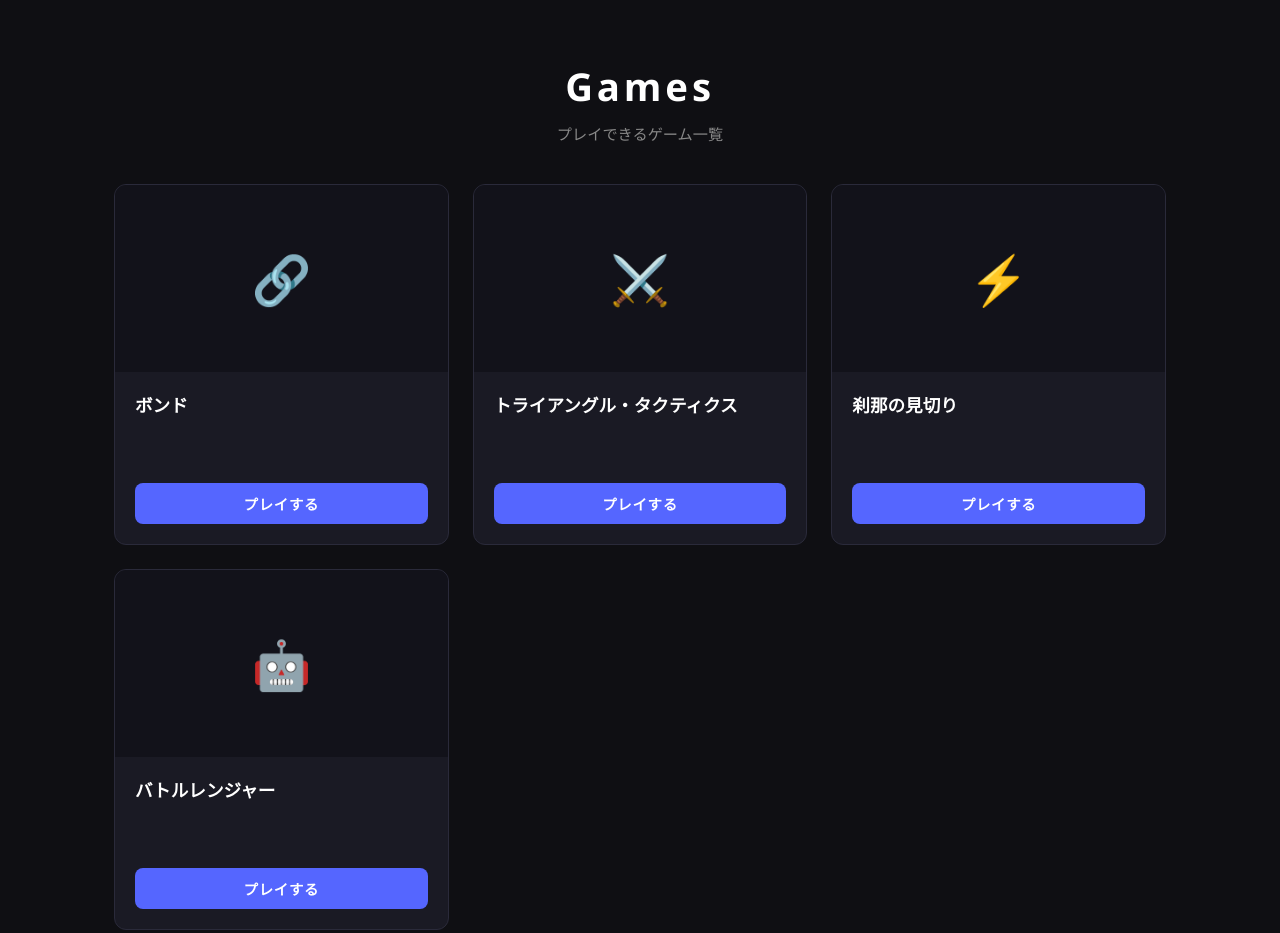
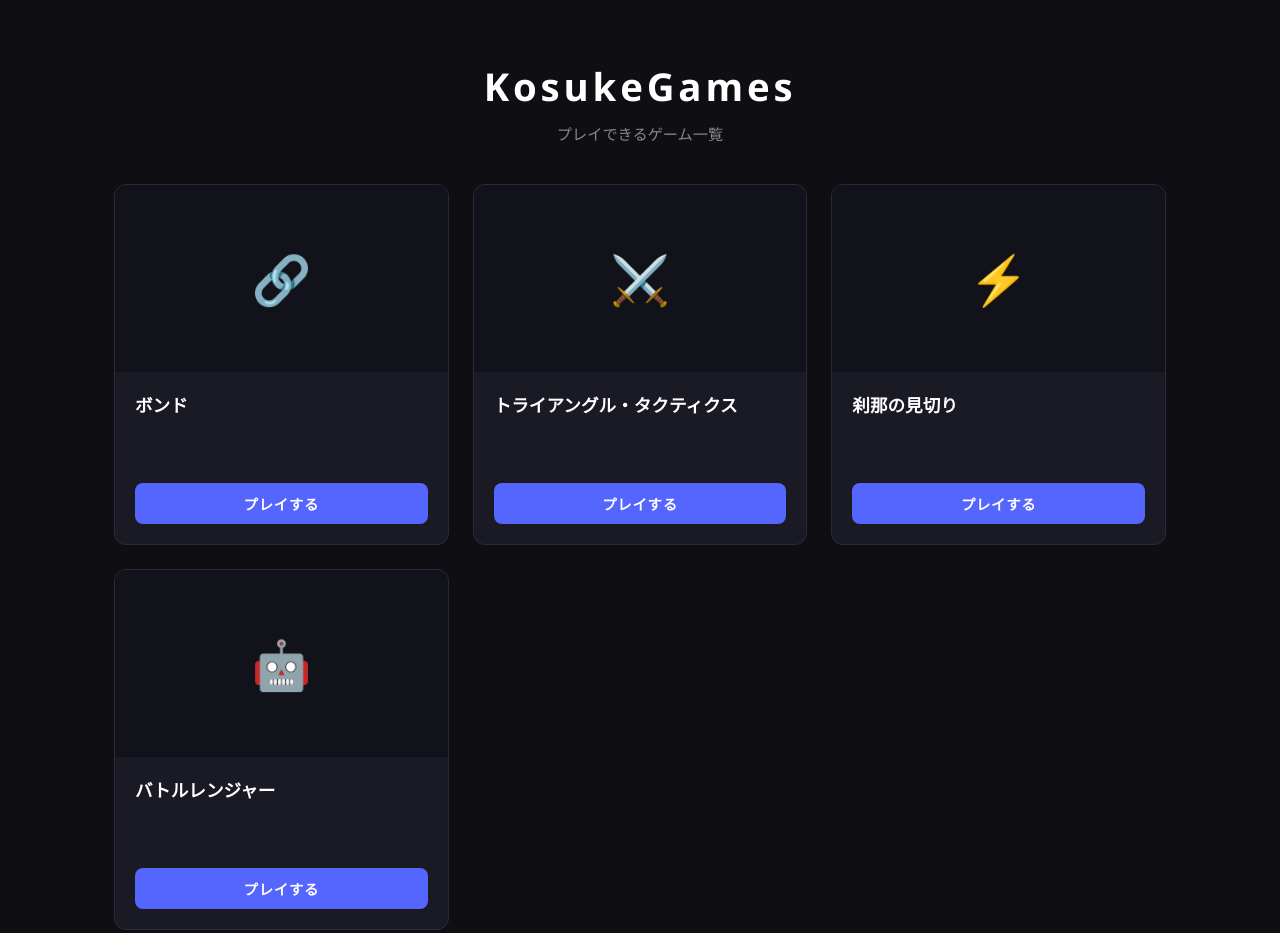
Before and after one commit to itks40/KosukeGamesPublic, a plain HTML site: page index.html in a window 1280 px wide. Shown: the top 933 px of the page. Drawn offline with Linux system fonts and the light colour scheme.

Commit message:
fix index

```diff
--- a/index.html
+++ b/index.html
@@ -122,7 +122,7 @@
 <body>
 
 <header>
-  <h1>Games</h1>
+  <h1>KosukeGames</h1>
   <p>プレイできるゲーム一覧</p>
 </header>
 
```
Also changed, not shown: 1 other file.
